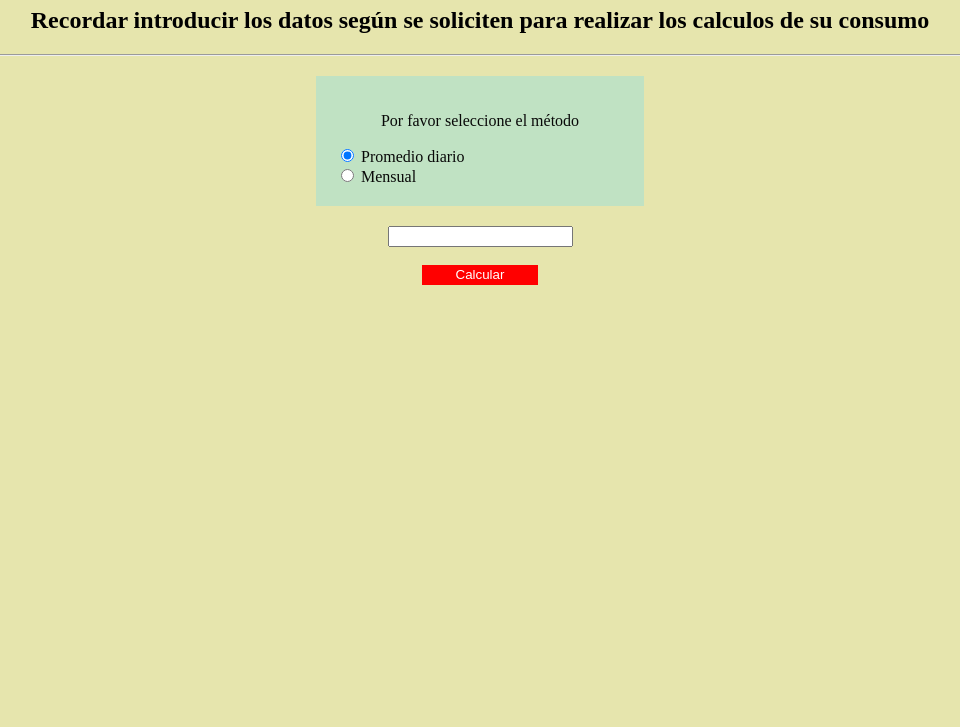
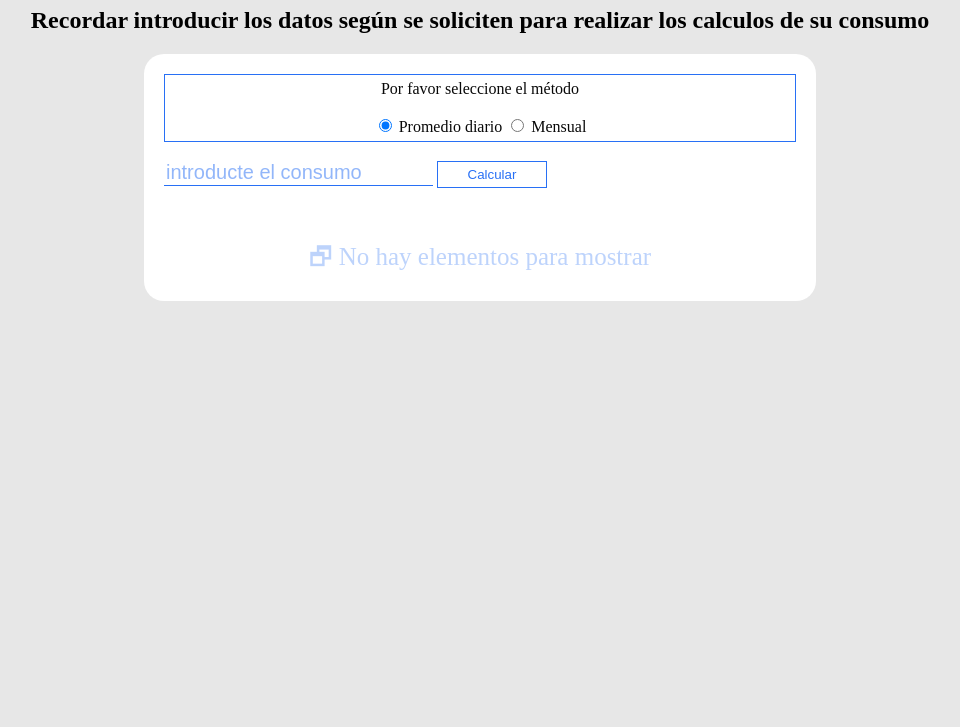
Before and after one commit to rtaveras07/kwhm, a plain HTML site: page index.html in a window 1280 px wide. Shown: the part 73-800 px from the top of the page, without its empty margins (160-1120 px from the left). Drawn offline with Linux system fonts and the light colour scheme.

Commit message:
cambios de diseño

```diff
--- a/app.js
+++ b/app.js
@@ -1,5 +1,8 @@
 
 document.getElementById('add-item').addEventListener('click', realizarCalculos);
+const facturacion = document.getElementById('descripcionConsumo');
+var isclean = document.getElementById('clean');
+
 var diasFacturacion = 0;// los dias establecidos para la fkacturacion por la empresa 30 dias
 var consumo = 0;
 var precioRango1 = 4.44; // hasta 200 kw
@@ -15,7 +18,6 @@ var consumofinal2=0;
 var consumofinal3=0;
 var consumofinal4=0;
 
-
 function realizarCalculos() {
 
   consumofinal1 = 0;
@@ -23,23 +25,19 @@ function realizarCalculos() {
   consumofinal3 = 0;
   consumofinal4 = 0;
 
-
   //validando seleccion radio button
   let diario = document.getElementById("diario");
-
   if (diario.checked == true) {
     diasFacturacion = 30;
   } else {
     diasFacturacion = 1;
   }
-
 //tomando la entrada del usuario.
   let kw = document.getElementById('entrada').value; //valor entrada
   consumo = kw * diasFacturacion;
   calculoRango(consumo);
   resultado();
 }
-
 function calculoRango(consumoCalc) {
 //logica de rango de consumo.
   try {
@@ -49,7 +47,6 @@ function calculoRango(consumoCalc) {
     } else {
       consumofinal1 = consumoCalc;
     }
-
     //Rango 2  de 201 a 300
     if (consumo - 200 >= 100) {
       consumofinal2 = 100;
@@ -75,8 +72,6 @@ function calculoRango(consumoCalc) {
     alert(error);
   }
 }
-
-
 //Calculando el cargo fijo
 function resultado() {
   try {
@@ -86,23 +81,18 @@ function resultado() {
     else {
       cargofijo = cargofijo1
     }
-
 //calculando el consumo consu respectivo rango de consumo.
-
     let rango1 = Math.round((consumofinal1 * precioRango1), 2);
     let rango2 = Math.round((consumofinal2 * precioRango2), 2);
     let rango3 = Math.round((consumofinal3 * precioRango3), 2);
     let rango4 = Math.round((consumofinal4 * precioRango4), 2);
     let total = rango1 + rango2 + rango3 + rango4 + cargofijo;
-
     //moneda
     const formatterDolar = new Intl.NumberFormat('en-US', {
       style: 'currency',
       currency: 'USD'
     })
-
     //desplegando el resultado
-    let facturacion = document.getElementById('descripcionConsumo');
     facturacion.innerHTML = '';
     facturacion.innerHTML += `<div>
       Consumo 30 días: ${consumo} <br>
@@ -113,24 +103,11 @@ function resultado() {
       ${consumofinal4} x ${precioRango4} =${rango4}<br>
       <hr>
       <b>Total a Pagar : ${formatterDolar.format(total)}</b>
-      </div>
-        `;
+      </div>`;
+
+      isclean.classList.remove('clean-show');
+      isclean.classList.add('clean-hide');
   } catch (error) {
     alert("error en resultados: " + error);
   }
-
-
-
-
-
-
-
-
-
-
-
-
-
-
-
 }
--- a/index.html
+++ b/index.html
@@ -10,36 +10,33 @@
 </head>
 
 <body>
-<center>
-    <h1>Cálculo de consumo energético a RD$</h1>
-    <h2>Recordar introducir los datos según se soliciten para realizar los calculos de su consumo</h2>
+    <center>
+        <h1>Cálculo de consumo energético a RD$</h1>
+        <h2>Recordar introducir los datos según se soliciten para realizar los calculos de su consumo</h2>
+    </center>
+    <div class="app">
+        <div class="metodo">
+            <center>
+                Por favor seleccione el método
+                <br>
+                <br>
+                <input type="radio" id="diario" name="tipoconsumo" value="diario" checked>
+                <label for="diario">Promedio diario</label>
+                <input type="radio" id="mensual" name="tipoconsumo" value="mensual">
+                <label for="mensual">Mensual</label>
+            </center>
+        </div> <br>
 
-</center>
-    <hr>
-    <form>
-        <center><p>Por favor seleccione el método</p></center>
-        <input type="radio" id="diario" name="tipoconsumo" value="diario" checked>
-        <label for="diario">Promedio diario</label><br>
-
-        <input type="radio" id="mensual" name="tipoconsumo" value="mensual">
-        <label for="mensual">Mensual</label><br>
-
-
-
-    </form>
-    <b> <center> <input id="entrada"> <br> <br>
-
-
-
-
-
+        <input id="entrada" type="text" placeholder="introducte el consumo">
         <button id="add-item">Calcular</button>
 
-        <ul id="descripcionConsumo">
-            <li> </li>
-        </ul>
-    </center>
-        <script src="app.js"></script>
+        <div class="showCalc">
+            <ul id="descripcionConsumo"></ul>
+        </div>
+
+        <center><span class="clean-show" id="clean">🗗 No hay elementos para mostrar</span></center>
+
+    </div>
 </body>
-
+<script src="app.js"></script>
 </html>
--- a/style.css
+++ b/style.css
@@ -1,34 +1,50 @@
-body{width:90%;margin: 0 auto;min-width:600px;max-width:2000px}
 body{
-    background-color: rgb(230, 229, 173);
+    background-color: rgb(231, 231, 231);
 }
 
-form{
-    background-color: rgb(192, 226, 195);
-    width: 25%;
+.app{
+    background-color: rgb(255, 255, 255);
+    width:50%;
     color: rgb(8, 8, 8);
     margin: 20px auto;
     padding: 20px;
     box-sizing: content-box;
+    border-radius:20px;
+}
+button{
+    height:auto;
+    width:110px;
+    background:none;
+    color:#2870f5;
+    border:#2870f5 1px solid;
+    padding:5px;
+    transition-duration:0.1s;
 }
 
-form h1{
-    text-align: center;
+button:hover{
+    background-color:#2870f5;
+    color:#ffffff;
+    border:#2870f5 1px solid;
+    padding:5px;
+    transition-duration:0.1s;
 }
 
-form input#todo-input{
-    box-sizing: border-box;
-    width: 75%;
-    height: 25px;
-    padding-left: 25px;
+::placeholder {
+    color: #2870f5;
+    opacity:50%;
 }
 
-button{
-    height: 20px;
-    width: 10%;
-    background-color: red;
-    color: white;
-    border-style: none;
+input[type="text"]{
+    background:none;
+    border:none;
+    border-bottom:1px #2870f5 solid;
+    font-size:20px;
+}
+
+input[type="text"]:focus-visible{
+    outline:none;
+    box-shadow: none;
+    color:#000000;
 }
 
 ul {
@@ -37,23 +53,26 @@ ul {
     margin: 0;
     padding: 25px 0;
 }
+
 li{
     display: flex;
     justify-content: space-between;
     padding-bottom: 10px;
 }
 
-.delete-item{
-    background-color: rgb(255, 38, 0);
-    border-radius: 5px;
-    border:none;
-    color: black;
-    width: 50px;
-    text-align: center;
-
+.metodo {
+    border:#2870f5 1px solid;
+    padding:5px;
 }
 
-.delete-item:hover{
-    background-color: orange;
-    width: 55px;
+.clean-show {
+    color:#2870f5;
+    opacity:30%;
+    font-size:25px;
 }
+.clean-hide {
+    color:#2870f5;
+    opacity:30%;
+    font-size:25px;
+    display:none;
+}
```
